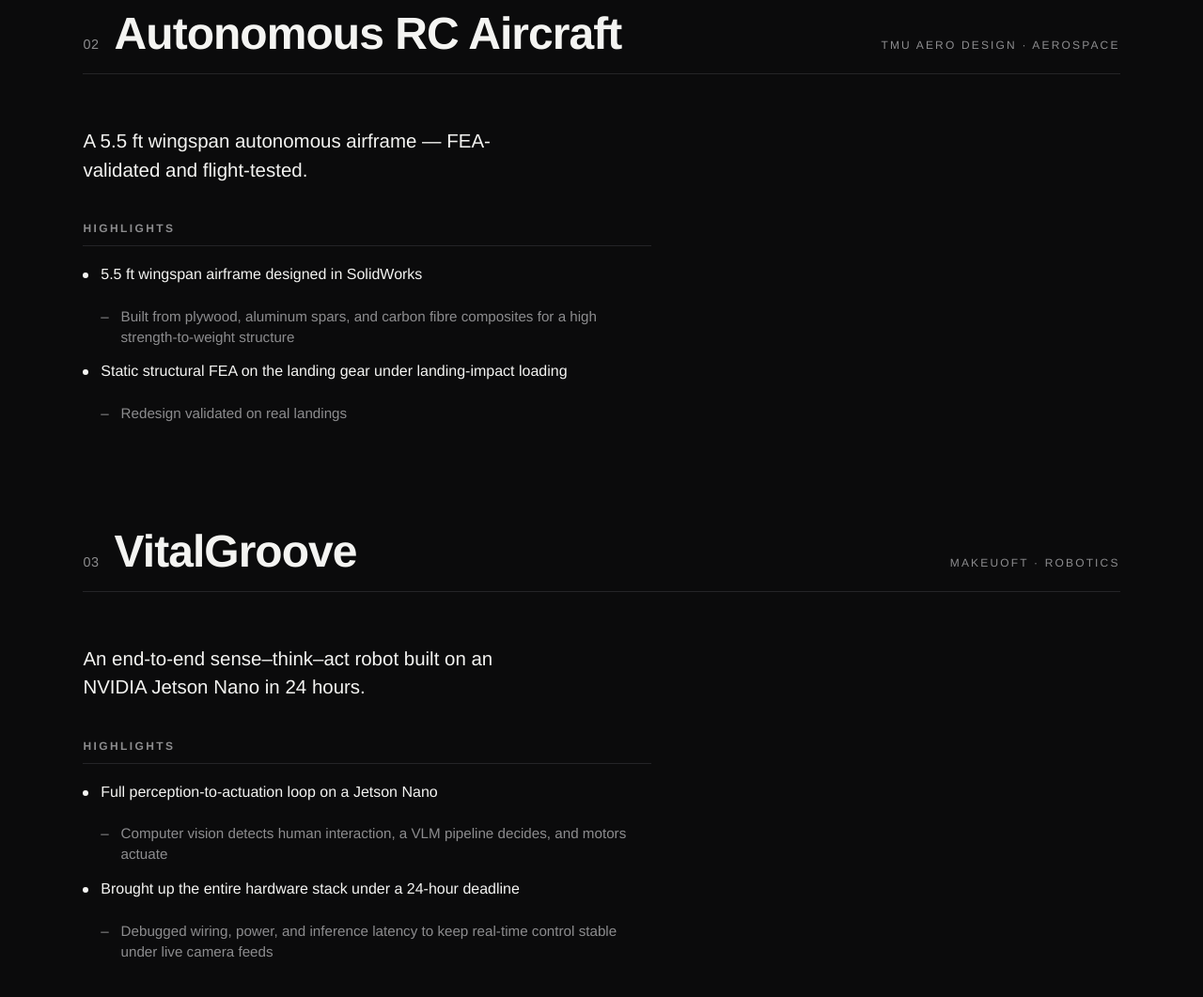
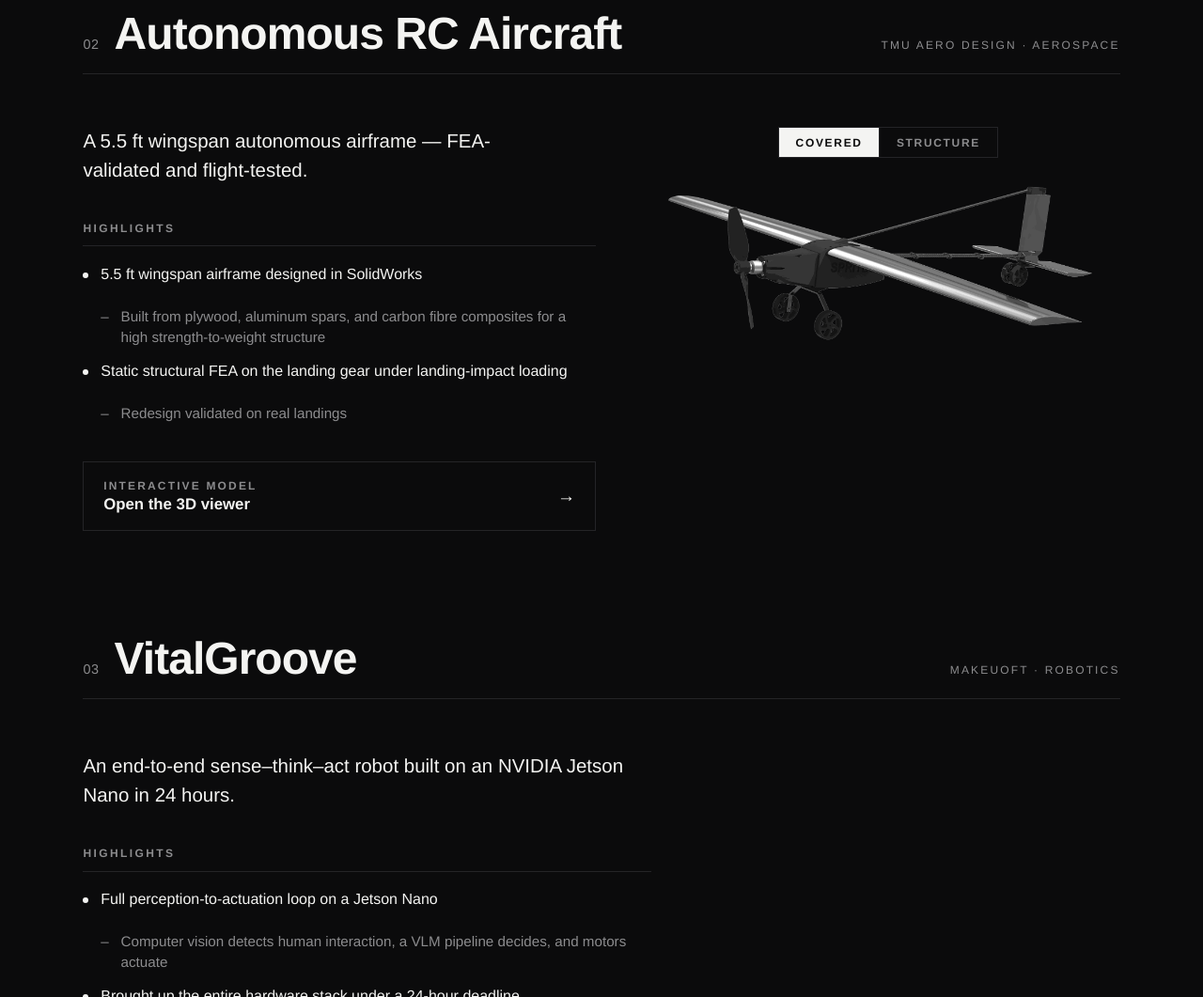
Before and after one commit to Chayanths312/chayanth-suthahar, a plain HTML site: page projects.html in a window 1280 px wide. Shown: the part 1420-2481 px from the top of the page at 94% size. Drawn offline with Linux system fonts and the light colour scheme.

Commit message:
Add files via upload

```diff
--- a/projects.html
+++ b/projects.html
@@ -16,6 +16,18 @@
 
   This page inherits whatever theme was picked on the home page.
   It's black & white for now — the accent token is set to white.
+
+  INTERACTIVE MODEL LINK (Aircraft project):
+  The ".viewer-link" button points at "aircraft-viewer/Open.html".
+  That path does NOT exist in this file set yet — it's a CAD export
+  (an Open.html launcher + its whole Data/ folder). To make the
+  button work:
+    1. Put the entire exported folder — Open.html AND the full
+       Data/ folder next to it — into this repo under a folder
+       named exactly "aircraft-viewer".
+    2. Nothing else needs to change; the href already points there.
+  Until that folder exists, the button is a real, styled dead link
+  (it will 404) — that's expected and safe, not a bug.
   ============================================================
 -->
 <html lang="en" data-theme="void">
@@ -141,6 +153,7 @@ main{max-width:var(--maxw);margin:0 auto;padding:clamp(2.5rem,6vw,4.5rem) var(--
   margin:0;font-size:clamp(1.05rem,1.6vw,1.3rem);line-height:1.5;
   color:var(--fg);max-width:44ch;
 }
+.spec--solo .spec__lede{max-width:none}
 .spec__kicker{
   margin:clamp(1.75rem,4vw,2.5rem) 0 .7rem;
   font-size:.75rem;font-weight:700;letter-spacing:.2em;text-transform:uppercase;color:var(--dim);
@@ -169,6 +182,62 @@ main{max-width:var(--maxw);margin:0 auto;padding:clamp(2.5rem,6vw,4.5rem) var(--
   width:auto;height:auto;border-radius:0;background:none;
   color:var(--dim);margin-top:0;justify-self:start;
 }
+
+/* ============================================================
+   RENDER TOGGLE — two renders stacked in the same cell, aligned
+   pixel-for-pixel, crossfaded by opacity. Use for any project
+   with a "structure" and a "finished" render at matching crop.
+   ============================================================ */
+.toggle-stage{
+  display:grid;grid-template-areas:"stack";width:100%;
+}
+.toggle-stage img{
+  grid-area:stack;width:100%;height:auto;display:block;
+  filter:grayscale(1) contrast(1.03);
+  opacity:0;transition:opacity .5s ease;pointer-events:none;
+}
+.toggle-stage img.is-active{opacity:1;pointer-events:auto}
+
+.toggle{
+  display:inline-flex;gap:0;margin:0 0 1rem;
+  border:1px solid var(--hair);
+}
+.toggle button{
+  font:inherit;font-size:.75rem;font-weight:700;letter-spacing:.14em;text-transform:uppercase;
+  color:var(--dim);background:none;border:0;padding:.55rem 1.1rem;cursor:pointer;
+  transition:color .2s,background .2s;
+}
+.toggle button + button{border-left:1px solid var(--hair)}
+.toggle button.is-on{color:var(--bg);background:var(--fg)}
+.toggle button:not(.is-on):hover{color:var(--fg)}
+.toggle button:focus-visible{outline:2px solid var(--accent);outline-offset:-2px}
+
+/* ============================================================
+   VIEWER LINK — click-through to a separate interactive page
+   (e.g. an exported CAD/3D viewer). Styled as a bordered call-
+   to-action row, consistent with the site's monochrome tokens.
+   Opens in a new tab since it's a distinct experience/page.
+   ============================================================ */
+.viewer-link{
+  display:flex;align-items:center;justify-content:space-between;gap:1rem;
+  margin-top:clamp(1.75rem,4vw,2.5rem);
+  padding:1.1rem 1.3rem;
+  border:1px solid var(--hair);
+  transition:border-color .2s,background .2s,color .2s;
+}
+.viewer-link:hover,.viewer-link:focus-visible{
+  border-color:var(--fg);background:color-mix(in srgb, var(--fg) 6%, transparent);
+}
+.viewer-link__text{display:flex;flex-direction:column;gap:.2rem}
+.viewer-link__label{
+  font-size:.75rem;font-weight:700;letter-spacing:.18em;text-transform:uppercase;color:var(--dim);
+}
+.viewer-link__title{font-size:1.05rem;font-weight:600}
+.viewer-link__arrow{
+  font-size:1.2rem;flex:none;transition:transform .2s;
+}
+.viewer-link:hover .viewer-link__arrow,
+.viewer-link:focus-visible .viewer-link__arrow{transform:translateX(4px)}
 
 @media (max-width:820px){
   .spec{grid-template-columns:1fr}
@@ -258,10 +327,16 @@ main{max-width:var(--maxw);margin:0 auto;padding:clamp(2.5rem,6vw,4.5rem) var(--
     </div>
   </section>
 
-  <!-- ================= PROJECT 02 — AUTONOMOUS RC AIRCRAFT (text-only) =================
-       No render yet — single-column, text-only. To add a two-column render
-       later, mirror Drivetrain: drop "spec--solo" and add
-       <div class="spec__media"><img src="..."></div> beside the .spec__body.
+  <!-- ================= PROJECT 02 — AUTONOMOUS RC AIRCRAFT (filled) =================
+       Uses the render TOGGLE: two images (uncovered / covered), same crop and
+       scale, crossfade between them. Swap in new pairs by:
+         1. cropping both to the identical frame (same bbox/canvas)
+         2. giving each <img> a unique id
+         3. pointing the two toggle buttons' onclick at those ids
+
+       The .viewer-link button below opens aircraft-viewer/Open.html in a new
+       tab. See the note at the top of this file for what needs to be added
+       to the repo before that link resolves to anything.
   -->
   <section class="project">
     <header class="project__head">
@@ -270,7 +345,22 @@ main{max-width:var(--maxw);margin:0 auto;padding:clamp(2.5rem,6vw,4.5rem) var(--
       <span class="project__tag">TMU Aero Design · Aerospace</span>
     </header>
 
-    <div class="spec spec--solo">
+    <div class="spec spec--flip">
+      <div class="spec__media">
+        <div class="toggle" role="group" aria-label="Render view">
+          <button type="button" class="is-on"
+                  onclick="setPlaneView(this,'plane-covered')">Covered</button>
+          <button type="button"
+                  onclick="setPlaneView(this,'plane-uncovered')">Structure</button>
+        </div>
+        <div class="toggle-stage">
+          <img id="plane-covered" class="is-active" src="plane-covered.png"
+               alt="Finished autonomous RC aircraft, covered airframe">
+          <img id="plane-uncovered" src="plane-uncovered.png"
+               alt="Autonomous RC aircraft structure, uncovered truss airframe">
+        </div>
+      </div>
+
       <div class="spec__body">
         <p class="spec__lede">A 5.5 ft wingspan autonomous airframe &mdash; FEA-validated and flight-tested.</p>
 
@@ -290,6 +380,14 @@ main{max-width:var(--maxw);margin:0 auto;padding:clamp(2.5rem,6vw,4.5rem) var(--
             </ul>
           </li>
         </ul>
+
+        <a class="viewer-link" href="aircraft-viewer/Open.html" target="_blank" rel="noopener">
+          <span class="viewer-link__text">
+            <span class="viewer-link__label">Interactive Model</span>
+            <span class="viewer-link__title">Open the 3D viewer</span>
+          </span>
+          <span class="viewer-link__arrow" aria-hidden="true">&rarr;</span>
+        </a>
       </div>
     </div>
   </section>
@@ -327,6 +425,18 @@ main{max-width:var(--maxw);margin:0 auto;padding:clamp(2.5rem,6vw,4.5rem) var(--
   </section>
 
 </main>
+
+<script>
+/* ---- render toggle: swap which stacked image is visible, crossfade via CSS ---- */
+function setPlaneView(btn, activeId){
+  var group = btn.closest('.toggle');
+  group.querySelectorAll('button').forEach(function(b){ b.classList.toggle('is-on', b===btn); });
+  var stage = group.nextElementSibling; // .toggle-stage
+  stage.querySelectorAll('img').forEach(function(img){
+    img.classList.toggle('is-active', img.id===activeId);
+  });
+}
+</script>
 
 <script>
 /* ---- pinned render drifts down + rotates with scroll, stops at next project ---- */
```
